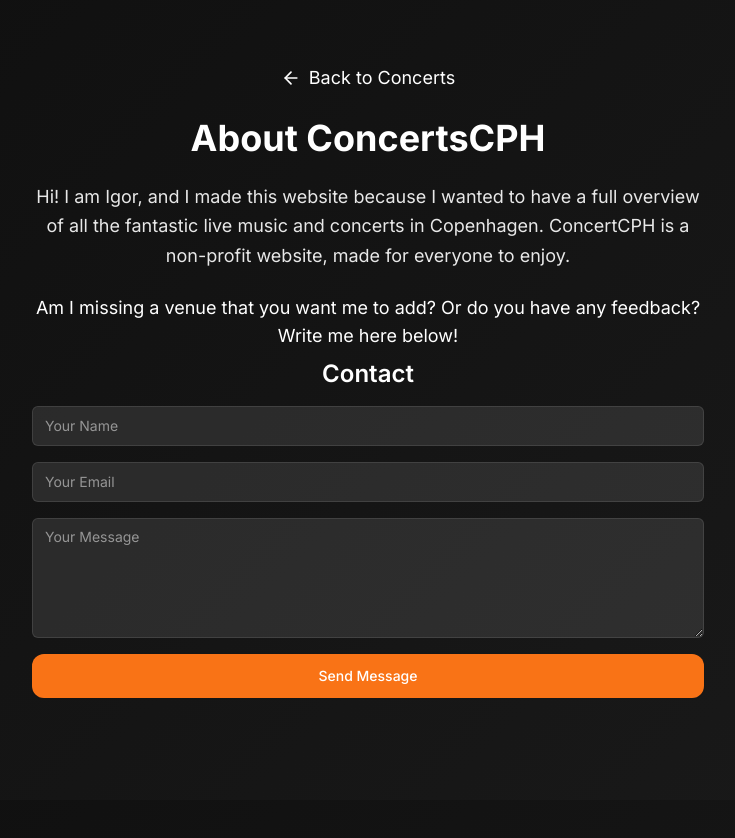
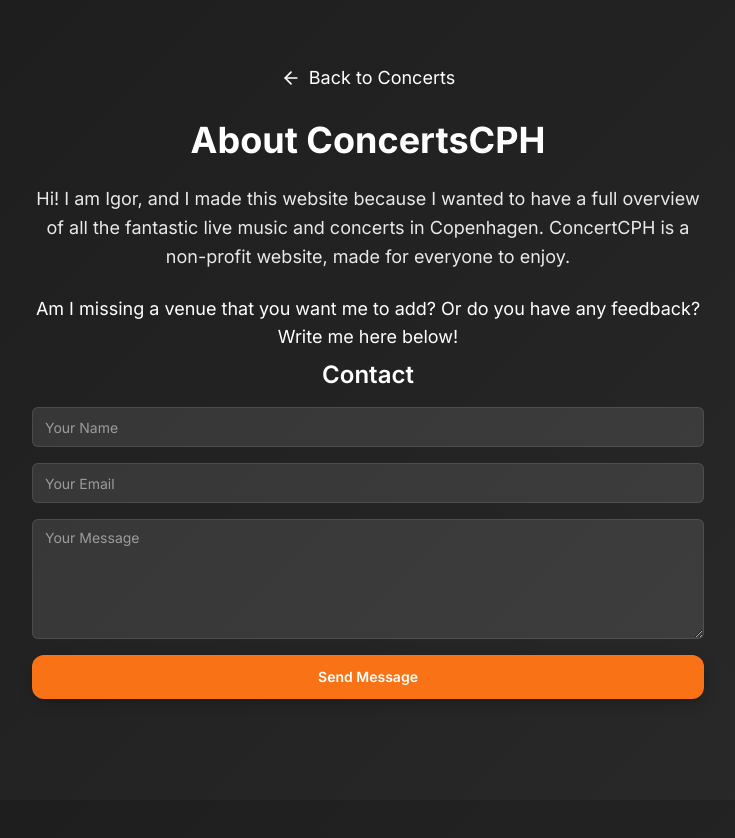
Before and after one commit to iggi-g/concert-surfboard, a React (Vite) app: page /about in a window 1280 px wide. Shown: the top 838 px of the page, without its empty margins (272-1007 px from the left). Built offline with nearby package versions, Linux system fonts and the light colour scheme.

Commit message:
Refine visual styling

```diff
--- a/src/components/ConcertCard.tsx
+++ b/src/components/ConcertCard.tsx
@@ -102,7 +102,7 @@ export const ConcertCard = ({
 
   return (
     <Card
-      className="overflow-visible w-full max-w-[350px] md:max-w-[350px] transition-all duration-300 hover:scale-[1.02] hover:shadow-elevated animate-fade-in cursor-pointer bg-surface-elevated/80 backdrop-blur-sm border-border/50 relative"
+      className="overflow-visible w-full max-w-[350px] md:max-w-[350px] transition-all duration-300 hover:scale-[1.01] hover:shadow-elevated animate-fade-in cursor-pointer bg-card backdrop-blur-sm border-border relative"
       onClick={handleClick}
     >
       <div className="relative aspect-[16/9] w-full">
@@ -119,7 +119,7 @@ export const ConcertCard = ({
           width="400"
           height="225"
         />
-        <div className="absolute inset-0 bg-gradient-to-t from-black/60 to-transparent" />
+        <div className="absolute inset-0 bg-gradient-to-t from-black/90 to-transparent" />
         <div className="absolute top-3 inset-x-0 flex justify-between items-start px-5">
           <span className="text-text-secondary text-xs font-light bg-surface-elevated/70 px-3 py-1.5 rounded-full backdrop-blur-sm">
             {date}
@@ -195,8 +195,8 @@ export const ConcertCard = ({
           </TooltipProvider>
         </div>
       </div>
-      <div className="p-5 md:p-6">
-        <h2 className="text-lg md:text-xl font-bold text-text-primary uppercase tracking-wide">{artist}</h2>
+      <div className="p-6 md:p-7">
+        <h2 className="text-lg md:text-xl font-bold text-foreground uppercase tracking-wide leading-tight">{artist}</h2>
       </div>
     </Card>
   );
--- a/src/components/PageHeader.tsx
+++ b/src/components/PageHeader.tsx
@@ -70,11 +70,11 @@ export const PageHeader = ({
         </Link>
       </div>
 
-      <div className="text-center space-y-6">
-        <h1 className="font-bold text-text-primary animate-fade-in text-4xl md:text-5xl uppercase tracking-wider">
+      <div className="text-center space-y-8">
+        <h1 className="font-bold text-foreground animate-fade-in text-4xl md:text-5xl uppercase tracking-wider leading-tight">
           Concerts in Copenhagen
         </h1>
-        <p className="text-lg md:text-xl font-medium text-primary animate-fade-in">
+        <p className="text-lg md:text-xl font-semibold text-primary animate-fade-in py-4">
           {getConcertCountText()}
         </p>
       </div>
--- a/src/components/ui/button.tsx
+++ b/src/components/ui/button.tsx
@@ -5,18 +5,18 @@ import { cva, type VariantProps } from "class-variance-authority"
 import { cn } from "@/lib/utils"
 
 const buttonVariants = cva(
-  "inline-flex items-center justify-center whitespace-nowrap rounded-xl text-sm font-medium ring-offset-background transition-all duration-200 focus-visible:outline-none focus-visible:ring-2 focus-visible:ring-ring focus-visible:ring-offset-2 disabled:pointer-events-none disabled:opacity-50 shadow-sm hover:shadow-md",
+  "inline-flex items-center justify-center whitespace-nowrap rounded-xl text-sm font-semibold ring-offset-background transition-all duration-300 focus-visible:outline-none focus-visible:ring-2 focus-visible:ring-ring focus-visible:ring-offset-2 disabled:pointer-events-none disabled:opacity-50",
   {
     variants: {
       variant: {
-        default: "bg-primary text-primary-foreground hover:bg-primary/90 hover:shadow-lg shadow-elevated",
+        default: "bg-primary text-primary-foreground hover:bg-primary/90 shadow-card hover:shadow-elevated hover:shadow-glow",
         destructive:
-          "bg-destructive text-destructive-foreground hover:bg-destructive/90",
+          "bg-destructive text-destructive-foreground hover:bg-destructive/90 shadow-card",
         outline:
-          "border border-border bg-surface-elevated text-foreground hover:bg-muted hover:text-foreground backdrop-blur-sm",
+          "border border-border bg-surface-elevated text-foreground hover:bg-muted hover:text-foreground hover:border-primary/50 hover:shadow-glow backdrop-blur-sm shadow-card",
         secondary:
-          "bg-secondary text-secondary-foreground hover:bg-secondary/80",
-        ghost: "hover:bg-muted hover:text-foreground",
+          "bg-secondary text-secondary-foreground hover:bg-secondary/80 shadow-card",
+        ghost: "hover:bg-muted hover:text-foreground hover:shadow-glow",
         link: "text-primary underline-offset-4 hover:underline",
       },
       size: {
--- a/src/components/ui/card.tsx
+++ b/src/components/ui/card.tsx
@@ -9,7 +9,7 @@ const Card = React.forwardRef<
   <div
     ref={ref}
     className={cn(
-      "rounded-2xl border bg-card text-card-foreground shadow-elevated backdrop-blur-sm",
+      "rounded-2xl border bg-card text-card-foreground shadow-card backdrop-blur-sm hover:shadow-elevated transition-shadow duration-300",
       className
     )}
     {...props}
--- a/src/index.css
+++ b/src/index.css
@@ -5,34 +5,36 @@
 
 @layer base {
   :root {
-    --background: 216 12% 8%;
-    --foreground: 0 0% 88%;
-    --card: 216 12% 12%;
-    --card-foreground: 0 0% 88%;
-    --popover: 216 12% 12%;
-    --popover-foreground: 0 0% 88%;
+    --background: 0 0% 11%;
+    --foreground: 0 0% 100%;
+    --card: 0 0% 16%;
+    --card-foreground: 0 0% 100%;
+    --popover: 0 0% 16%;
+    --popover-foreground: 0 0% 100%;
     --primary: 14 100% 57%;
-    --primary-foreground: 0 0% 0%;
-    --secondary: 216 12% 16%;
-    --secondary-foreground: 0 0% 88%;
-    --muted: 216 12% 16%;
+    --primary-foreground: 0 0% 100%;
+    --secondary: 0 0% 62%;
+    --secondary-foreground: 0 0% 100%;
+    --muted: 0 0% 18%;
     --muted-foreground: 0 0% 62%;
     --accent: 14 100% 57%;
-    --accent-foreground: 0 0% 0%;
+    --accent-foreground: 0 0% 100%;
     --destructive: 0 84.2% 60.2%;
     --destructive-foreground: 210 40% 98%;
-    --border: 216 12% 16%;
-    --input: 216 12% 16%;
+    --border: 0 0% 20%;
+    --input: 0 0% 18%;
     --ring: 14 100% 57%;
-    --radius: 0.5rem;
+    --radius: 0.75rem;
 
     /* Custom design tokens */
     --primary-glow: 14 100% 65%;
-    --surface-elevated: 216 12% 14%;
-    --text-primary: 0 0% 88%;
+    --surface-elevated: 0 0% 18%;
+    --text-primary: 0 0% 100%;
     --text-secondary: 0 0% 62%;
-    --gradient-dark: linear-gradient(135deg, #0F0F0F 0%, #1A1A1A 100%);
-    --shadow-elevated: 0 10px 30px -10px hsl(0 0% 0% / 0.5);
+    --gradient-dark: linear-gradient(135deg, #1C1C1C 0%, #2A2A2A 100%);
+    --shadow-elevated: 0 8px 32px -8px hsl(0 0% 0% / 0.6);
+    --shadow-card: 0 4px 16px -4px hsl(0 0% 0% / 0.4);
+    --shadow-glow: 0 0 0 1px hsl(14 100% 57% / 0.2);
   }
 
   .dark {
@@ -69,6 +71,8 @@
     background: var(--gradient-dark);
     background-attachment: fixed;
     font-family: 'Inter', -apple-system, BlinkMacSystemFont, 'Segoe UI', sans-serif;
+    font-weight: 400;
+    line-height: 1.6;
   }
 }
 
--- a/tailwind.config.ts
+++ b/tailwind.config.ts
@@ -70,6 +70,8 @@ export default {
       },
       boxShadow: {
         elevated: "var(--shadow-elevated)",
+        card: "var(--shadow-card)",
+        glow: "var(--shadow-glow)",
       },
       borderRadius: {
         "2xl": "1rem",
```
